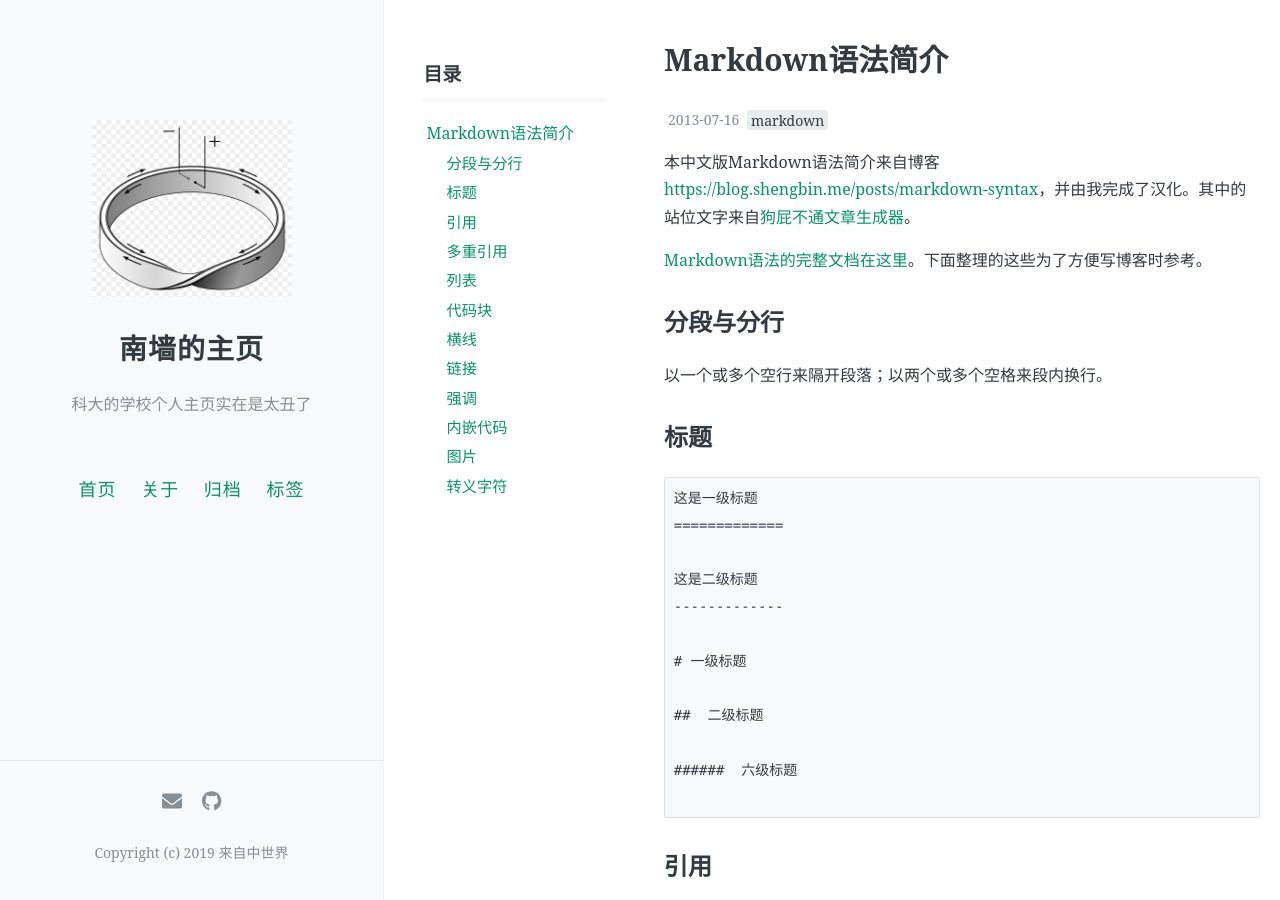
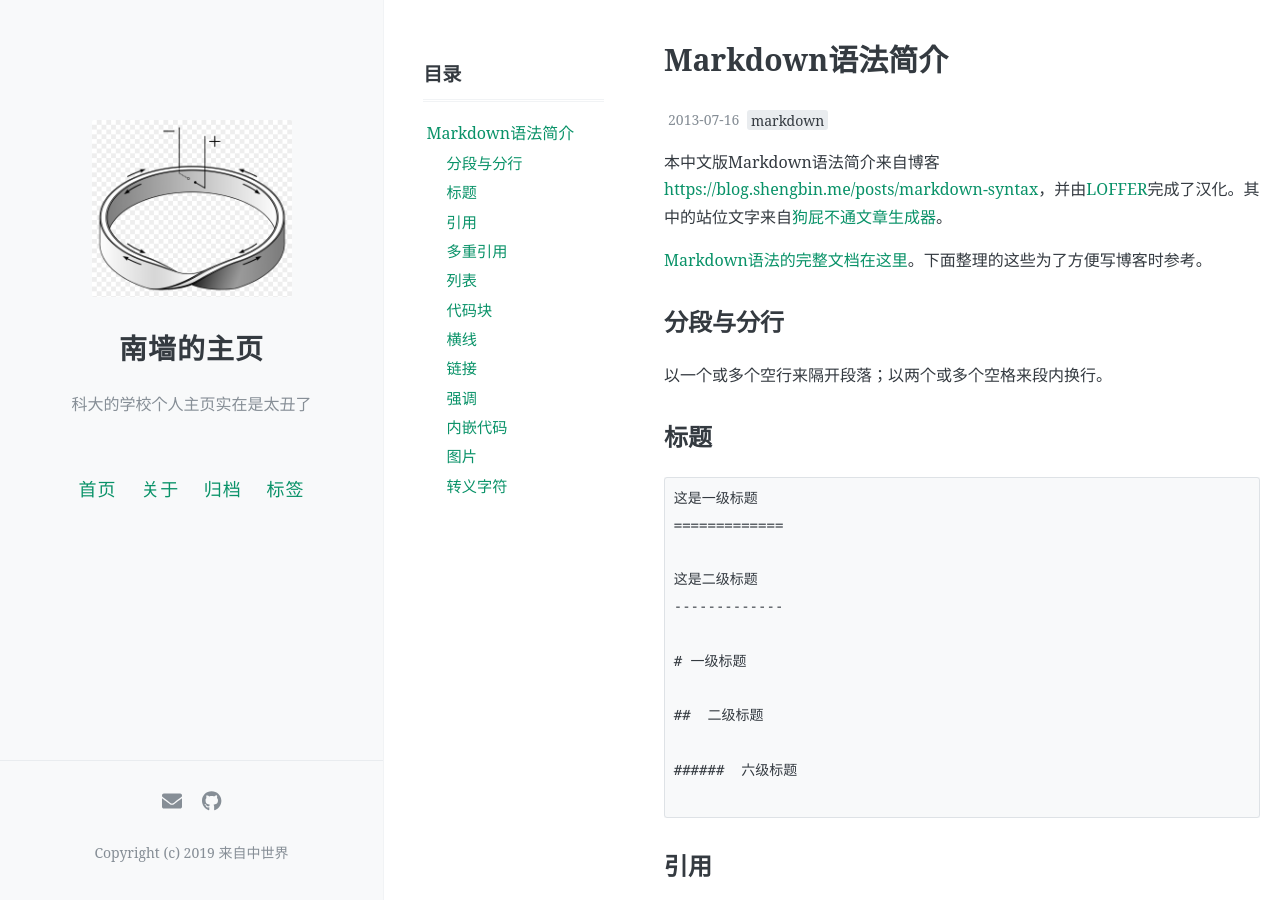
Before and after one commit to rui/rui.github.io, a Jekyll site: the page built from _posts/2013-07-16-chinese-markdown-cheatsheet.md, in a window 1280 px wide and 900 px high. Built offline with Jekyll 4.4.1, drawn with Linux system fonts in a browser that asks for light colours; comment, search, counter and statistics services are not loaded.

Commit message:
some update

```diff
--- a/_posts/2013-07-16-chinese-markdown-cheatsheet.md
+++ b/_posts/2013-07-16-chinese-markdown-cheatsheet.md
@@ -8,9 +8,9 @@ comments: true
 toc: true
 ---
 
-本中文版Markdown语法简介来自博客 <https://blog.shengbin.me/posts/markdown-syntax>，并由我完成了汉化。其中的站位文字来自[狗屁不通文章生成器](https://suulnnka.github.io/BullshitGenerator/index.html)。
+本中文版Markdown语法简介来自博客 <https://blog.shengbin.me/posts/markdown-syntax>，并由[LOFFER](https://github.com/FromEndWorld/LOFFER){:target="_blank"}完成了汉化。其中的站位文字来自[狗屁不通文章生成器](https://suulnnka.github.io/BullshitGenerator/index.html)。
 
-[Markdown语法的完整文档在这里](http://daringfireball.net/projects/markdown/syntax)。下面整理的这些为了方便写博客时参考。
+[Markdown语法的完整文档在这里](http://daringfireball.net/projects/markdown/syntax){:target="_blank"}。下面整理的这些为了方便写博客时参考。
 
 ## 分段与分行
 
```
